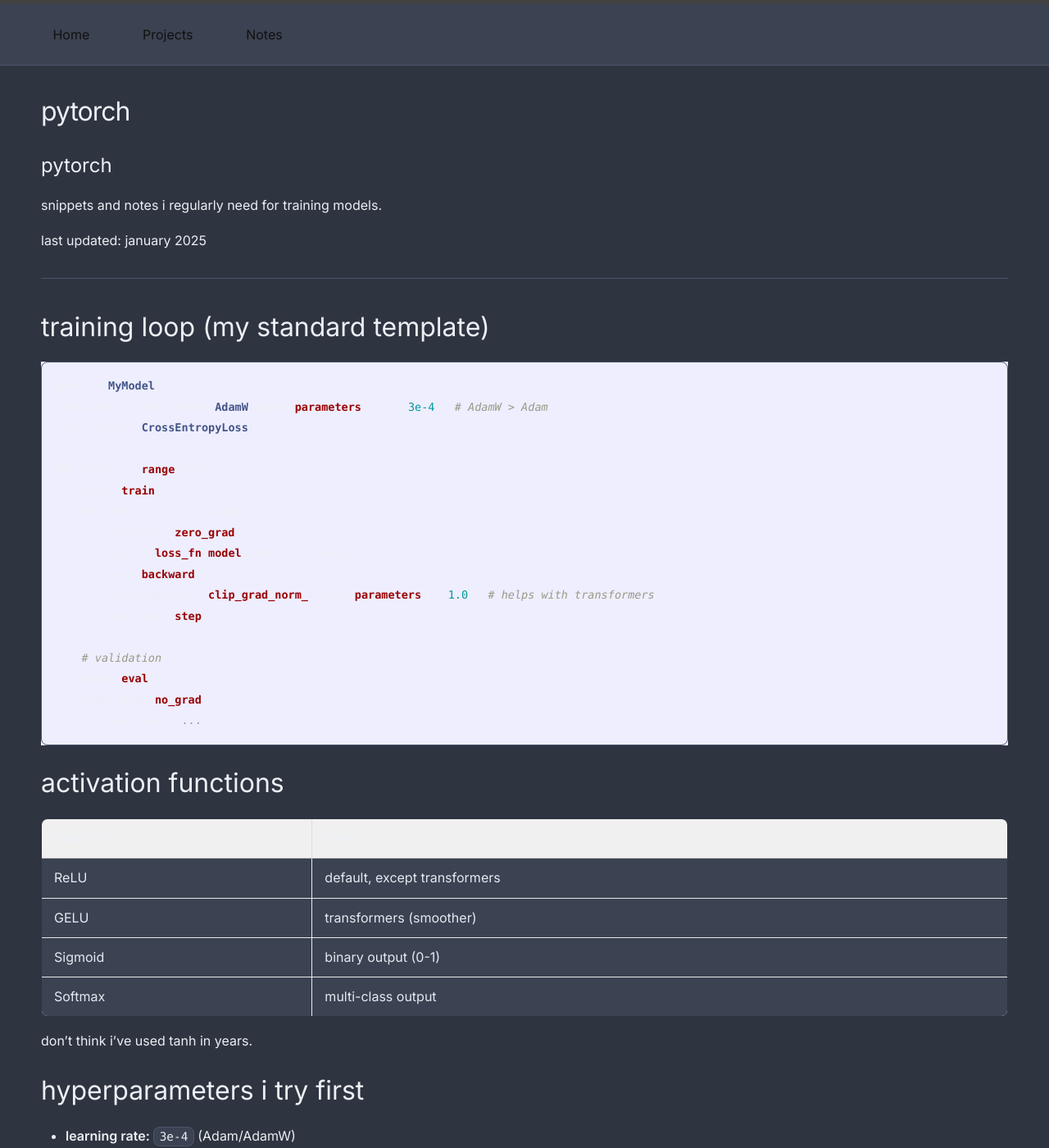
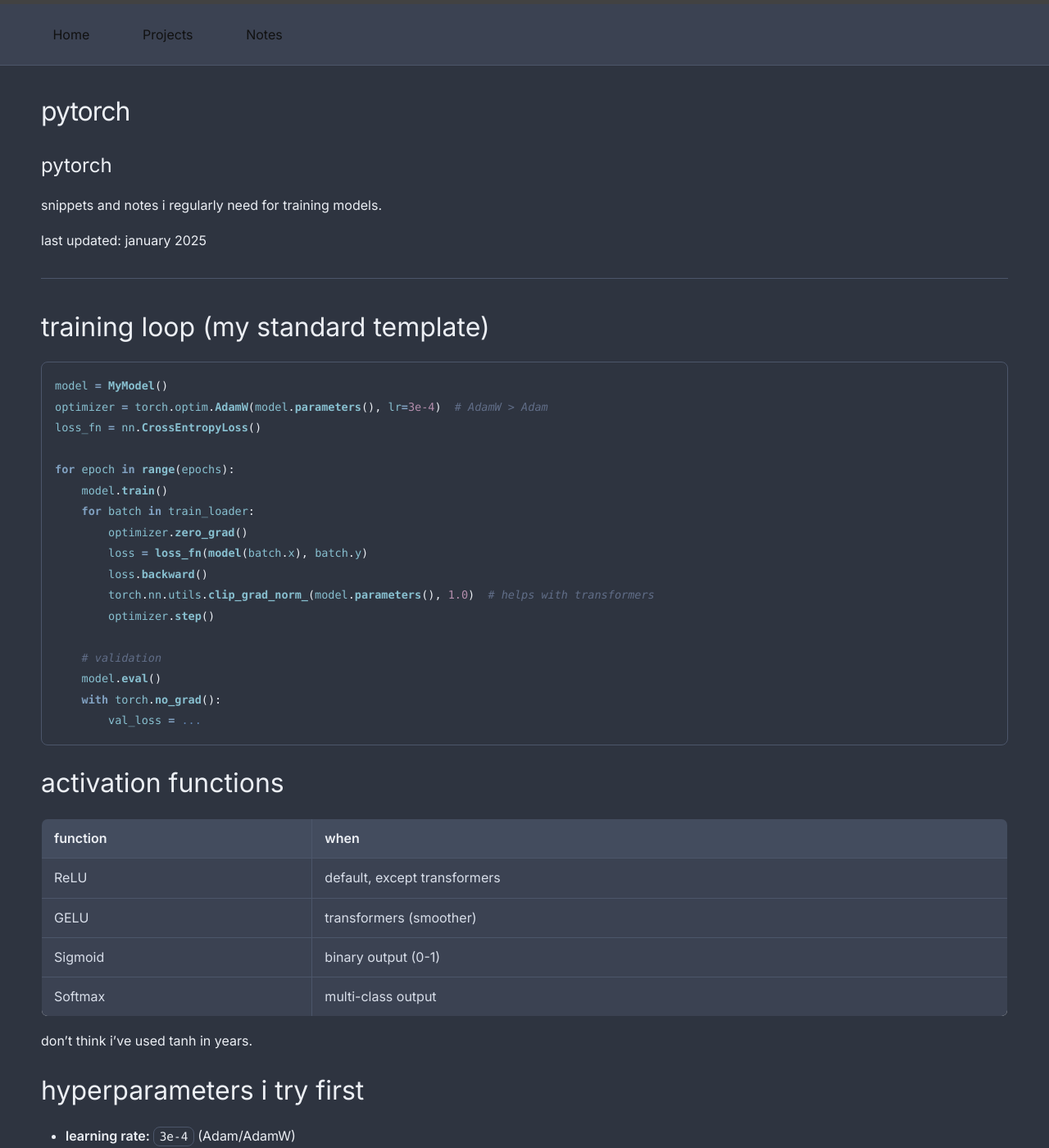
Before and after one commit to werzingerma/werzingerma.github.io, a Jekyll site: the page built from notes/pytorch/index.md, in a window 1280 px wide and 1400 px high. Shown: the whole window at 82% size. Built offline with Jekyll 4.4.1, drawn with Linux system fonts in a browser that asks for light colours.

Commit message:
colour scheme change

```diff
--- a/assets/main.scss
+++ b/assets/main.scss
@@ -505,31 +505,63 @@ h2.section-heading {
   justify-content: flex-start;
 }
 
-/* Code blocks */
+/* Code blocks - Override minima/rouge */
 pre, code {
-  background: var(--nord1);
-  border: 1px solid var(--nord3);
+  background: #2e3440 !important;
+  border: 1px solid #4c566a !important;
   border-radius: 8px;
-  color: var(--nord6);
+  color: #eceff4 !important;
   font-family: 'JetBrains Mono', 'Fira Code', 'SF Mono', Consolas, monospace;
 }
 
 pre {
   padding: 1rem;
   overflow-x: auto;
-  background: var(--nord0);
 }
 
 code {
   padding: 0.2rem 0.4rem;
   font-size: 0.9em;
-  background: var(--nord1);
+  background: #3b4252 !important;
 }
 
 pre code {
-  border: none;
+  border: none !important;
   padding: 0;
-  background: transparent;
+  background: transparent !important;
+}
+
+/* Rouge syntax highlighting - Nord theme */
+.highlighter-rouge,
+.highlight {
+  background: #2e3440 !important;
+  border-radius: 8px;
+}
+
+.highlight pre {
+  background: #2e3440 !important;
+  margin: 0;
+}
+
+.highlight pre code {
+  background: transparent !important;
+  color: #eceff4 !important;
+}
+
+/* Nord syntax colors */
+.highlight {
+  .c, .c1, .cm, .cs { color: #616e88; } /* comments */
+  .k, .kd, .kn, .kp, .kr, .kt { color: #81a1c1; } /* keywords */
+  .s, .s1, .s2, .sb, .sc, .sd, .se, .sh, .si, .sx, .sr { color: #a3be8c; } /* strings */
+  .n, .na, .nb, .nc, .nd, .ne, .nf, .ni, .nl, .nn, .no, .nt, .nv { color: #88c0d0; } /* names */
+  .m, .mf, .mh, .mi, .mo, .il { color: #b48ead; } /* numbers */
+  .o, .ow { color: #81a1c1; } /* operators */
+  .p { color: #eceff4; } /* punctuation */
+  .err { color: #bf616a; } /* errors */
+  .gi { color: #a3be8c; } /* git inserted */
+  .gd { color: #bf616a; } /* git deleted */
+  .bp { color: #5e81ac; } /* builtins */
+  .vc, .vg, .vi { color: #d8dee9; } /* variables */
 }
 
 /* Tables */
@@ -542,21 +574,21 @@ table {
 }
 
 th, td {
-  border: 1px solid var(--nord3);
+  border: 1px solid #4c566a !important;
   padding: 0.6rem 0.8rem;
   text-align: left;
-  color: var(--nord6);
+  color: #eceff4 !important;
 }
 
 th {
-  background: var(--nord2);
-  color: var(--nord6);
+  background: #434c5e !important;
+  color: #eceff4 !important;
   font-weight: 600;
 }
 
 td {
-  background: var(--nord1);
-  color: var(--nord5);
+  background: #3b4252 !important;
+  color: #d8dee9 !important;
 }
 
 /* Blockquotes */
```
